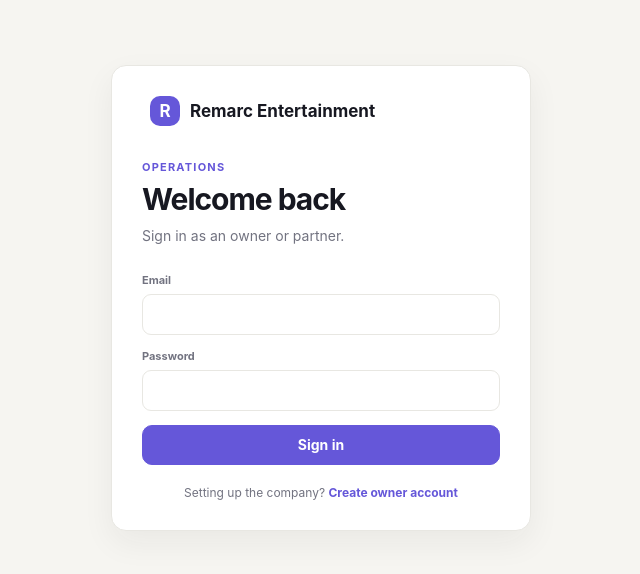
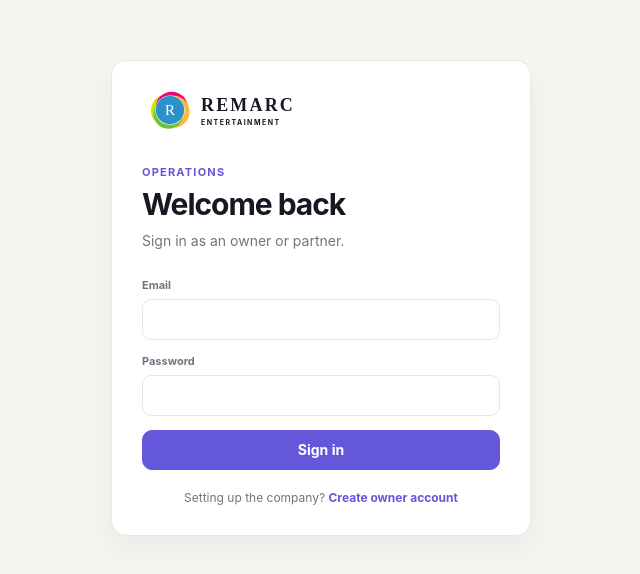
Before and after one commit to ShowMetra/metra-ops, a Next.js app: page /login in a window 1280 px wide. Shown: the part 102-676 px from the top of the page, without its empty margins (319-959 px from the left). Built offline with nearby package versions, Linux system fonts and the light colour scheme.

Commit message:
Add Remarc vector brand assets

```diff
--- a/app/globals.css
+++ b/app/globals.css
@@ -32,8 +32,12 @@ a { color: inherit; text-decoration: none; }
   position: sticky; top: 0; height: 100vh; padding: 28px 18px;
   border-right: 1px solid var(--line); background: #fcfbf8;
 }
-.brand { display: flex; gap: 10px; align-items: center; margin: 0 8px 34px; font-weight: 750; font-size: 17px; }
-.brandMark { width: 30px; height: 30px; border-radius: 10px; display: grid; place-items: center; color: white; background: var(--brand); }
+.brand { display: flex; gap: 11px; align-items: center; margin: 0 8px 34px; }
+.brandMark { width: 40px; height: 40px; flex: 0 0 40px; }
+.brandText { display: grid; color: inherit; line-height: 1; }
+.brandText > span { font-family: Didot, "Bodoni 72", "Bodoni MT", "Times New Roman", serif; font-size: 18px; font-weight: 600; letter-spacing: .12em; text-transform: uppercase; }
+.brandText > small { margin-top: 5px; font-size: 7px; font-weight: 750; letter-spacing: .21em; text-transform: uppercase; }
+.publicBrand { margin-left: 0; }
 .navLabel { padding: 0 10px; margin: 24px 0 8px; color: #a09f9a; font-size: 10px; font-weight: 750; letter-spacing: .12em; text-transform: uppercase; }
 .nav { display: grid; gap: 4px; }
 .nav a { padding: 11px 12px; border-radius: 10px; color: #5d5d66; }
--- a/app/invite/[token]/page.tsx
+++ b/app/invite/[token]/page.tsx
@@ -2,6 +2,7 @@ import Link from "next/link";
 import { createSupabasePublicClient } from "@/lib/supabase/public";
 import { createSupabaseServerClient } from "@/lib/supabase/server";
 import { acceptInvitation, registerPartner } from "./actions";
+import { Brand } from "@/components/brand";
 
 type InviteInfo = { organizationName: string; email: string; expiresAt: string; accepted: boolean; expired: boolean };
 
@@ -15,7 +16,7 @@ export default async function InvitationPage({ params, searchParams }: { params:
 
   const unavailable = !invite || invite.accepted || invite.expired;
   return <div className="publicShell authShell"><main className="card authCard">
-    <div className="brand"><span className="brandMark">R</span>Remarc Entertainment</div>
+    <Brand />
     <p className="eyebrow">Partner invitation</p>
     {unavailable ? <><h1>Invitation unavailable</h1><p className="lede">This link is invalid, expired or has already been accepted. Ask the owner for a new invitation.</p><Link className="button authButton" href="/login">Go to sign in</Link></> : <>
       <h1>Join {invite.organizationName}</h1><p className="lede">You were invited as a partner using <strong>{invite.email}</strong>.</p>
--- a/app/login/page.tsx
+++ b/app/login/page.tsx
@@ -1,11 +1,12 @@
 import { signIn } from "./actions";
 import Link from "next/link";
+import { Brand } from "@/components/brand";
 
 export default async function LoginPage({ searchParams }: { searchParams: Promise<{ error?: string; message?: string; next?: string }> }) {
   const { error, message, next } = await searchParams;
   return <div className="publicShell" style={{ display: "grid", placeItems: "center", padding: 20 }}>
     <main className="card" style={{ width: "100%", maxWidth: 420, padding: 30 }}>
-      <div className="brand"><span className="brandMark">R</span>Remarc Entertainment</div>
+      <Brand />
       <p className="eyebrow">Operations</p><h1>Welcome back</h1><p className="lede">Sign in as an owner or partner.</p>
       <form action={signIn} className="formGrid" style={{ marginTop: 26 }}>
         <input type="hidden" name="next" value={next ?? "/dashboard"} />
--- a/app/onboarding/page.tsx
+++ b/app/onboarding/page.tsx
@@ -1,6 +1,7 @@
 import { createSupabaseServerClient } from "@/lib/supabase/server";
 import { redirect } from "next/navigation";
 import { createOrganization } from "./actions";
+import { Brand } from "@/components/brand";
 
 export default async function OnboardingPage({ searchParams }: { searchParams: Promise<{ error?: string }> }) {
   const { error } = await searchParams;
@@ -11,7 +12,7 @@ export default async function OnboardingPage({ searchParams }: { searchParams: P
   if (member) redirect("/dashboard");
 
   return <div className="publicShell authShell"><main className="card authCard">
-    <div className="brand"><span className="brandMark">R</span>Remarc Entertainment</div>
+    <Brand />
     <p className="eyebrow">One final step</p><h1>Create the company</h1><p className="lede">This becomes your private workspace. You can invite partners after setup.</p>
     <form action={createOrganization} className="formGrid authForm">
       <div className="field full"><label htmlFor="organization_name">Company name</label><input id="organization_name" name="name" defaultValue="Remarc Entertainment" required /></div>
--- a/app/register/page.tsx
+++ b/app/register/page.tsx
@@ -1,11 +1,12 @@
 import Link from "next/link";
 import { registerOwner } from "./actions";
+import { Brand } from "@/components/brand";
 
 export default async function RegisterPage({ searchParams }: { searchParams: Promise<{ error?: string }> }) {
   const { error } = await searchParams;
   return <div className="publicShell authShell">
     <main className="card authCard">
-      <div className="brand"><span className="brandMark">R</span>Remarc Entertainment</div>
+      <Brand />
       <p className="eyebrow">Owner setup</p><h1>Create your workspace</h1><p className="lede">The owner creates the company first, then invites partners.</p>
       <form action={registerOwner} className="formGrid authForm">
         <div className="field full"><label htmlFor="full_name">Full name</label><input id="full_name" name="full_name" autoComplete="name" required /></div>
--- a/app/schedule/[token]/page.tsx
+++ b/app/schedule/[token]/page.tsx
@@ -1,9 +1,10 @@
 import { getPublicSchedule } from "@/lib/public-schedule";
+import { Brand } from "@/components/brand";
 
 export default async function PublicSchedulePage({ params }: { params: Promise<{ token: string }> }) {
   const { token } = await params;
   const live = await getPublicSchedule(token);
-  if (!live) return <div className="publicShell authShell"><main className="card authCard"><div className="brand"><span className="brandMark">R</span>Remarc Entertainment</div><p className="eyebrow">Artist schedule</p><h1>Link unavailable</h1><p className="lede">This schedule link is invalid, expired or has been disabled. Ask the partner for a new link.</p></main></div>;
+  if (!live) return <div className="publicShell authShell"><main className="card authCard"><Brand /><p className="eyebrow">Artist schedule</p><h1>Link unavailable</h1><p className="lede">This schedule link is invalid, expired or has been disabled. Ask the partner for a new link.</p></main></div>;
   const showName = live.show.name;
   const schedule = live.performances.map(item => {
     const date = new Date(item.startsAt);
@@ -17,7 +18,7 @@ export default async function PublicSchedulePage({ params }: { params: Promise<{
     };
   });
   return <div className="publicShell">
-    <header className="publicHeader"><div className="publicHeaderInner"><div className="brand" style={{ margin: "0 0 34px" }}><span className="brandMark">R</span>Remarc Entertainment</div><p className="eyebrow" style={{ color: "#c9c1ff" }}>Artist schedule</p><h1>{showName}</h1><p className="lede" style={{ color: "#cbc8d9" }}>Upcoming performances and schedule changes.</p></div></header>
+    <header className="publicHeader"><div className="publicHeaderInner"><Brand className="publicBrand" /><p className="eyebrow" style={{ color: "#c9c1ff" }}>Artist schedule</p><h1>{showName}</h1><p className="lede" style={{ color: "#cbc8d9" }}>Upcoming performances and schedule changes.</p></div></header>
     <main className="publicContent">
       <section className="card scheduleCard">{schedule.map(item => <div className="scheduleItem" key={`${item.date}-${item.show}-${item.time}`}><div className="dateBox"><strong>{item.date.split(" ")[1]}</strong><span>{item.day}</span></div><div><div className="strong">{item.hotel}</div><div className="sub">{item.time} · {item.show}</div></div><span className={`badge ${item.status.toLowerCase() === "completed" ? "success" : "brand"}`}>{item.status}</span></div>)}{!schedule.length && <div className="emptyState">No upcoming performances.</div>}</section>
       <div style={{ display: "flex", justifyContent: "space-between", gap: 12, marginTop: 16 }}><span className="muted" style={{ fontSize: 11 }}>Private schedule link · {token.slice(0, 8)}…</span><button className="button small">Add to calendar</button></div>
--- a/components/app-shell.tsx
+++ b/components/app-shell.tsx
@@ -1,5 +1,6 @@
 import Link from "next/link";
 import { signOut } from "@/app/login/actions";
+import { Brand } from "@/components/brand";
 
 const navigation = [
   ["Overview", "/dashboard"],
@@ -20,7 +21,7 @@ export function AppShell({ children, name, organization, role }: {
   const links = role === "owner" ? [...navigation, ["Team", "/team"]] : navigation;
   return <div className="shell">
     <aside className="sidebar">
-      <Link href="/dashboard" className="brand"><span className="brandMark">R</span>Remarc Entertainment</Link>
+      <Brand href="/dashboard" />
       <div className="navLabel">{organization}</div>
       <nav className="nav">{links.map(([label, href]) => <Link key={href} href={href}>{label}</Link>)}</nav>
       <div className="sidebarFooter"><div className="profileName">{name}</div><div className="profileRole">{role === "owner" ? "Owner · Hotels & finance" : "Partner · Operations"}</div></div>
--- /dev/null
+++ b/components/brand.tsx
@@ -0,0 +1,20 @@
+import Image from "next/image";
+import Link from "next/link";
+
+type BrandProps = {
+  href?: string;
+  className?: string;
+};
+
+function BrandContent() {
+  return <>
+    <Image className="brandMark" src="/brand/remarc-mark.svg" alt="" width={40} height={40} unoptimized />
+    <span className="brandText"><span>Remarc</span><small>Entertainment</small></span>
+  </>;
+}
+
+export function Brand({ href, className = "" }: BrandProps) {
+  const classes = ["brand", className].filter(Boolean).join(" ");
+  if (href) return <Link href={href} className={classes} aria-label="Remarc Entertainment home"><BrandContent /></Link>;
+  return <div className={classes}><BrandContent /></div>;
+}
```
Also changed, not shown: public/brand/remarc-logo.svg (added), public/brand/remarc-mark.svg (added).
